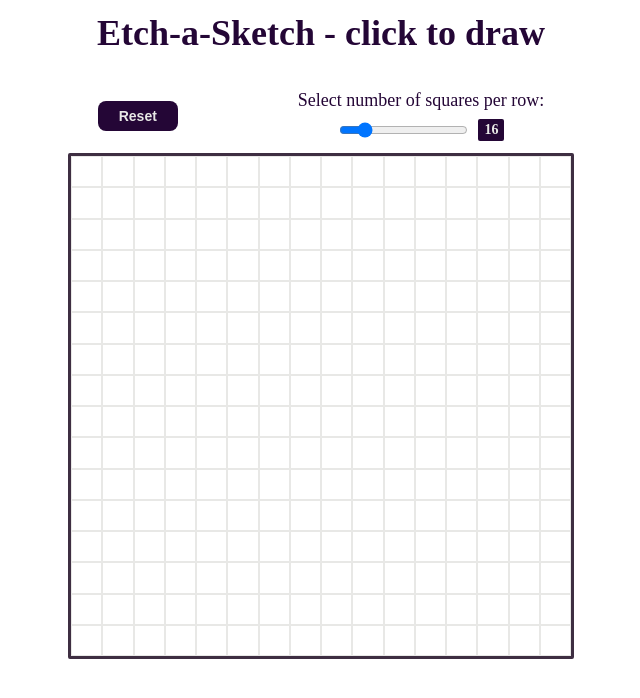
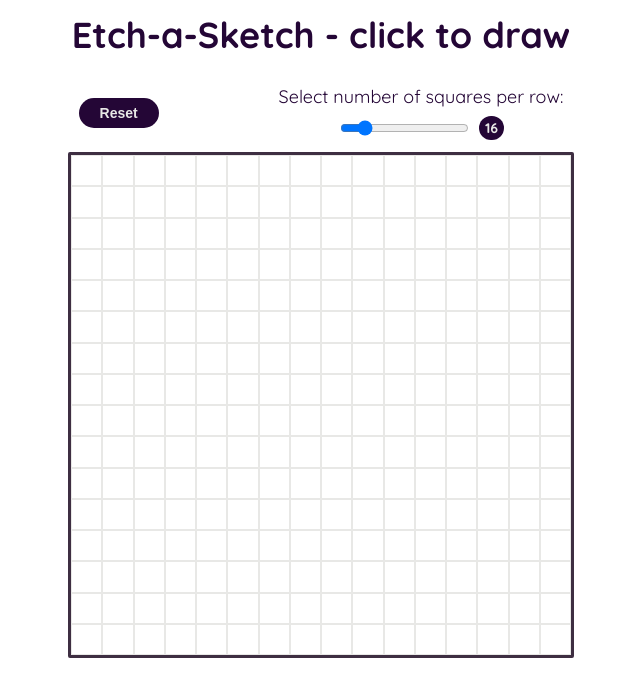
Before and after one commit to OnionKnight2/etch-a-sketch, a plain HTML site: page index.html in a window 1280 px wide. Shown: the whole page, without its empty margins (319-959 px from the left). Drawn offline with Linux system fonts and the light colour scheme.

Commit message:
Use different font and update some border-radiuses

```diff
--- a/style.css
+++ b/style.css
@@ -1,6 +1,7 @@
 body {
     margin: 0;
     height: 100vh;
+    font-family: 'Quicksand', sans-serif;
 }
 
 .container {
@@ -15,7 +16,7 @@ body {
     font-weight: bold;
     color: #240636;
     margin-top: 12px;
-    margin-bottom: 24px;
+    margin-bottom: 16px;
 }
 
 .options-container {
@@ -29,7 +30,7 @@ body {
     border: none;
     width: 80px;
     height: 30px;
-    border-radius: 8px;
+    border-radius: 16px;
     color: #e8e8e6;
     font-weight: bold;
     font-size: 14px;
@@ -55,7 +56,7 @@ body {
 
 .options-container .output {
     background-color: #240636;
-    border-radius: 2px;
+    border-radius: 16px;
     padding: 3px 6px;
     color: #e8e8e6;
     font-size: 14px;
@@ -80,10 +81,6 @@ body {
     border: 1px solid #e8e8e6;
 }
 
-.grid-container div.hovered {
-    background-color: rebeccapurple;
-}
-
 .grid-container div.break {
     flex-basis: 100%;
     width: 0;
```
